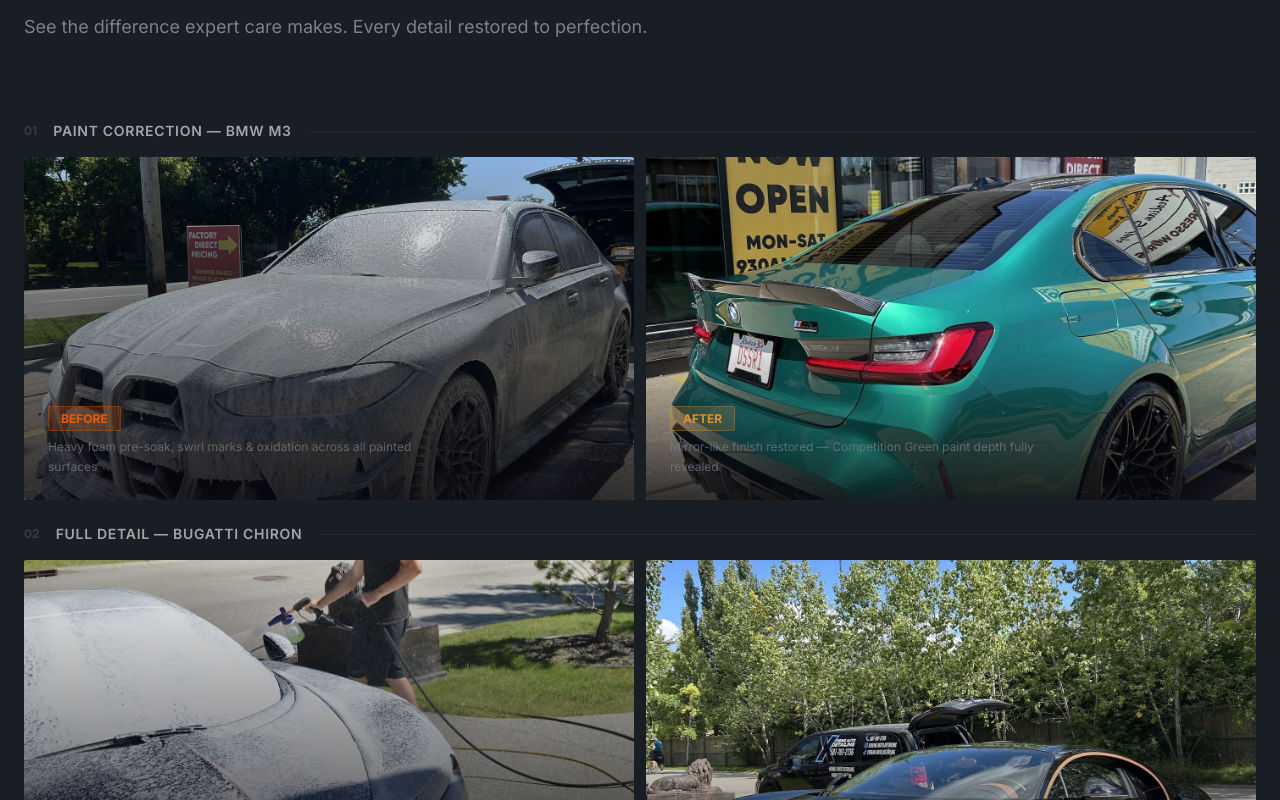
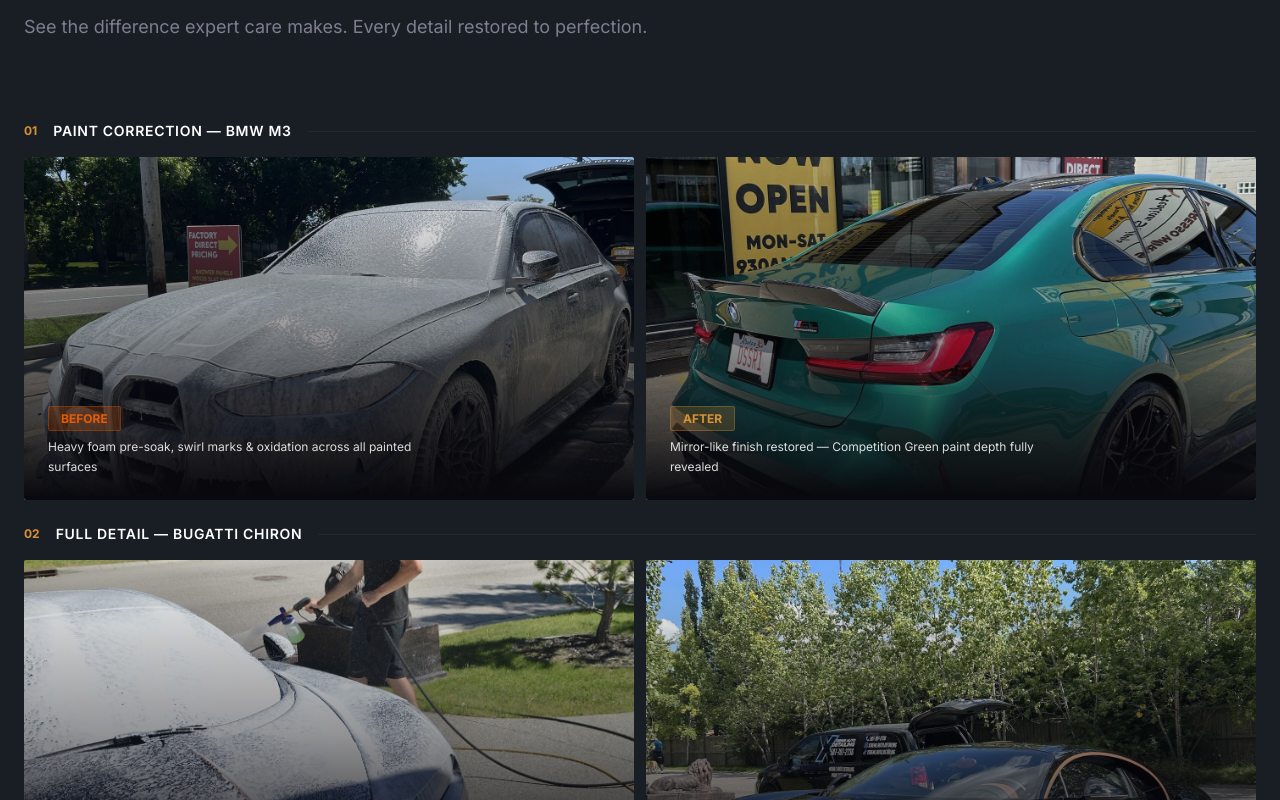
Before and after one commit to subnetshadow/xtreme-auto, a Next.js app: page / in a window 1280 px wide. Shown: the part 3480-4280 px from the top of the page. Built offline with nearby package versions, Linux system fonts and the light colour scheme.

Commit message:
Before/After: improve text contrast (gold numbers, white titles & notes, stronger gradient)

```diff
--- a/components/v3/BeforeAfter.tsx
+++ b/components/v3/BeforeAfter.tsx
@@ -47,8 +47,8 @@ export default function V3BeforeAfter() {
             <div key={item.label} className="group">
               {/* Label Row */}
               <div className="flex items-center gap-4 mb-4">
-                <span className="text-xad-muted/30 text-xs font-bold">{String(index + 1).padStart(2, '0')}</span>
-                <span className="text-white/60 text-sm font-semibold tracking-wider uppercase">{item.label}</span>
+                <span className="text-xad-gold text-xs font-bold">{String(index + 1).padStart(2, '0')}</span>
+                <span className="text-white text-sm font-semibold tracking-wider uppercase">{item.label}</span>
                 <div className="flex-1 h-px bg-white/5" />
               </div>
 
@@ -63,12 +63,12 @@ export default function V3BeforeAfter() {
                     sizes="(max-width: 768px) 100vw, 50vw"
                     className="object-cover"
                   />
-                  <div className="absolute inset-0 bg-gradient-to-t from-xad-black/80 to-transparent" />
+                  <div className="absolute inset-0 bg-gradient-to-t from-xad-black via-xad-black/40 to-transparent" />
                   <div className="absolute bottom-0 w-full p-6">
                     <span className="text-xs font-bold text-xad-orange bg-xad-orange/20 border border-xad-orange/30 px-3 py-1 rounded-sm">
                       BEFORE
                     </span>
-                    <p className="text-xad-muted/70 text-xs mt-2 leading-relaxed max-w-sm">{item.beforeNote}</p>
+                    <p className="text-white/85 text-xs mt-2 leading-relaxed max-w-sm">{item.beforeNote}</p>
                   </div>
                 </div>
 
@@ -81,12 +81,12 @@ export default function V3BeforeAfter() {
                     sizes="(max-width: 768px) 100vw, 50vw"
                     className="object-cover"
                   />
-                  <div className="absolute inset-0 bg-gradient-to-t from-xad-black/80 via-transparent to-transparent" />
+                  <div className="absolute inset-0 bg-gradient-to-t from-xad-black via-xad-black/40 to-transparent" />
                   <div className="absolute bottom-0 w-full p-6">
                     <span className="text-xs font-bold text-xad-gold bg-xad-gold/20 border border-xad-gold/30 px-3 py-1 rounded-sm">
                       AFTER
                     </span>
-                    <p className="text-xad-muted/70 text-xs mt-2 leading-relaxed max-w-sm">{item.afterNote}</p>
+                    <p className="text-white/85 text-xs mt-2 leading-relaxed max-w-sm">{item.afterNote}</p>
                   </div>
                 </div>
               </div>
@@ -101,7 +101,7 @@ export default function V3BeforeAfter() {
             <p className="text-xad-muted text-sm">See our complete portfolio of transformations.</p>
           </div>
           <a
-            href="#gallery"
+            href="/#gallery"
             className="shrink-0 bg-xad-gold text-xad-black font-bold px-8 py-4 rounded-sm hover:bg-xad-warm transition-colors duration-200"
           >
             See Full Gallery
```
